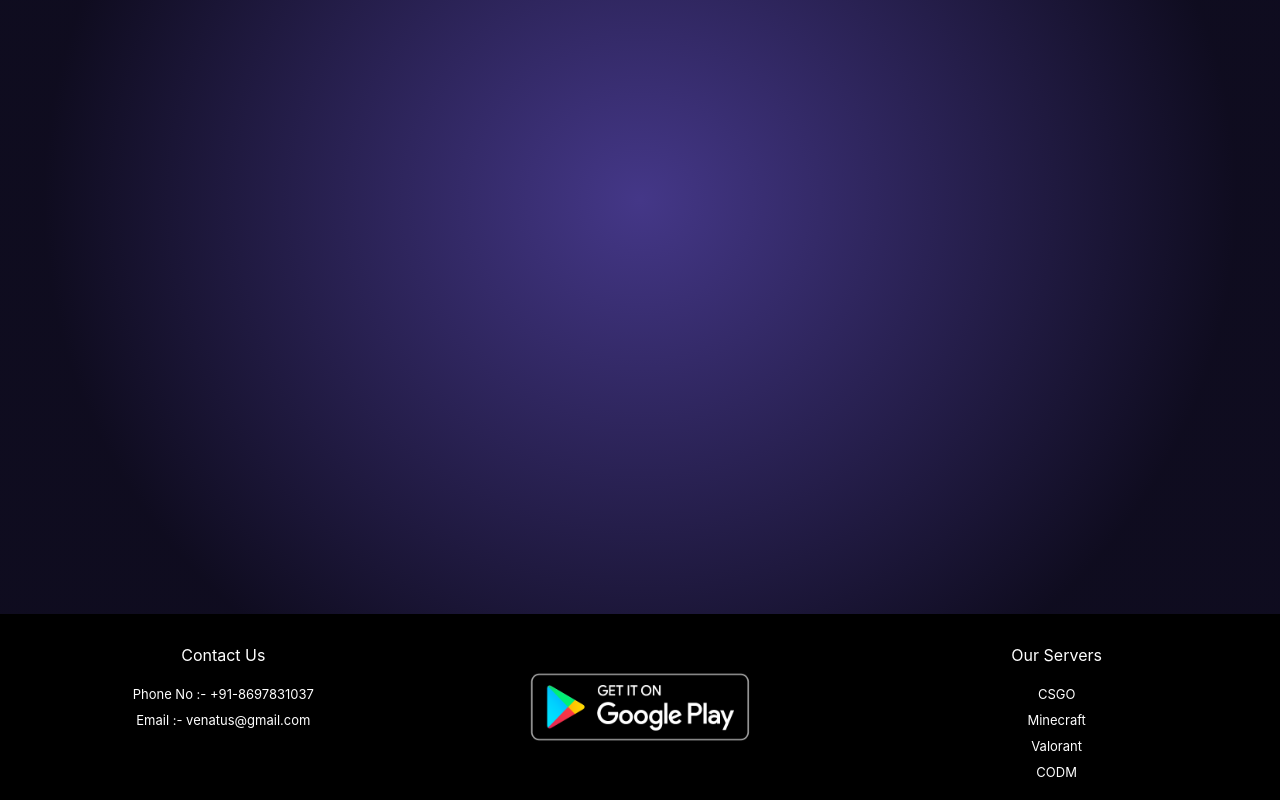
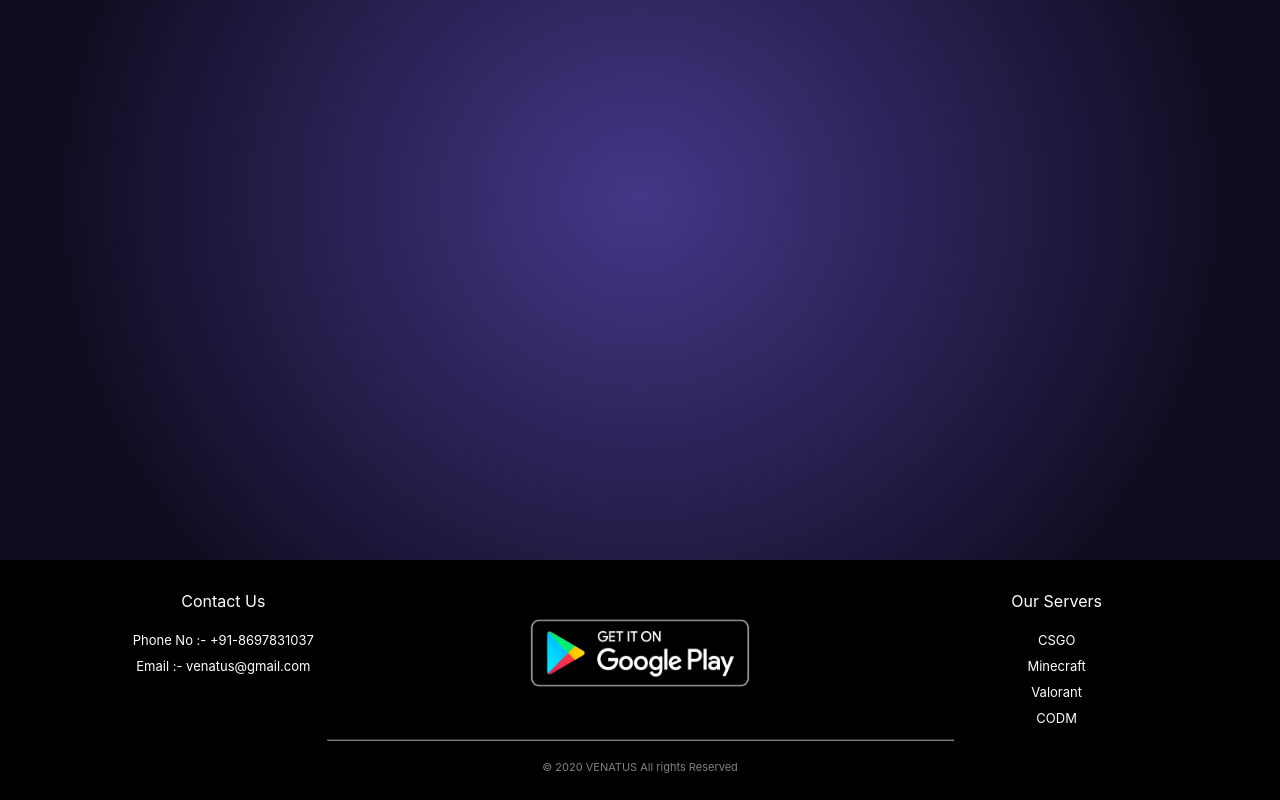
Before and after one commit to Venatus-Tech/react-frontend, a React (Create React App) app: page /events in a window 1280 px wide. Shown: the part 400-1200 px from the top of the page. Built offline with nearby package versions, Linux system fonts and the light colour scheme.

Commit message:
footer like a pro

```diff
--- a/src/components/footer/Footer.css
+++ b/src/components/footer/Footer.css
@@ -12,3 +12,16 @@
   margin: 5px;
   font-size: 13px;
 }
+
+.copyright {
+  display: flex;
+  align-items: center;
+  flex-direction: column;
+  color: grey;
+  font-size: 11px;
+}
+
+hr {
+  width: 50%;
+  border-color: grey;
+}
--- a/src/components/footer/Footer.jsx
+++ b/src/components/footer/Footer.jsx
@@ -52,6 +52,10 @@ const Footer = () => {
           <p className="small-link">Valorant</p>
           <p className="small-link">CODM</p>
         </Grid>
+        <hr />
+        <Grid item sm={12} className="copyright">
+          <p>&copy; 2020 VENATUS All rights Reserved</p>
+        </Grid>
       </Grid>
     </div>
   );
```
Also changed, not shown: 1 other file (tests, documents, lock files or other folders).
